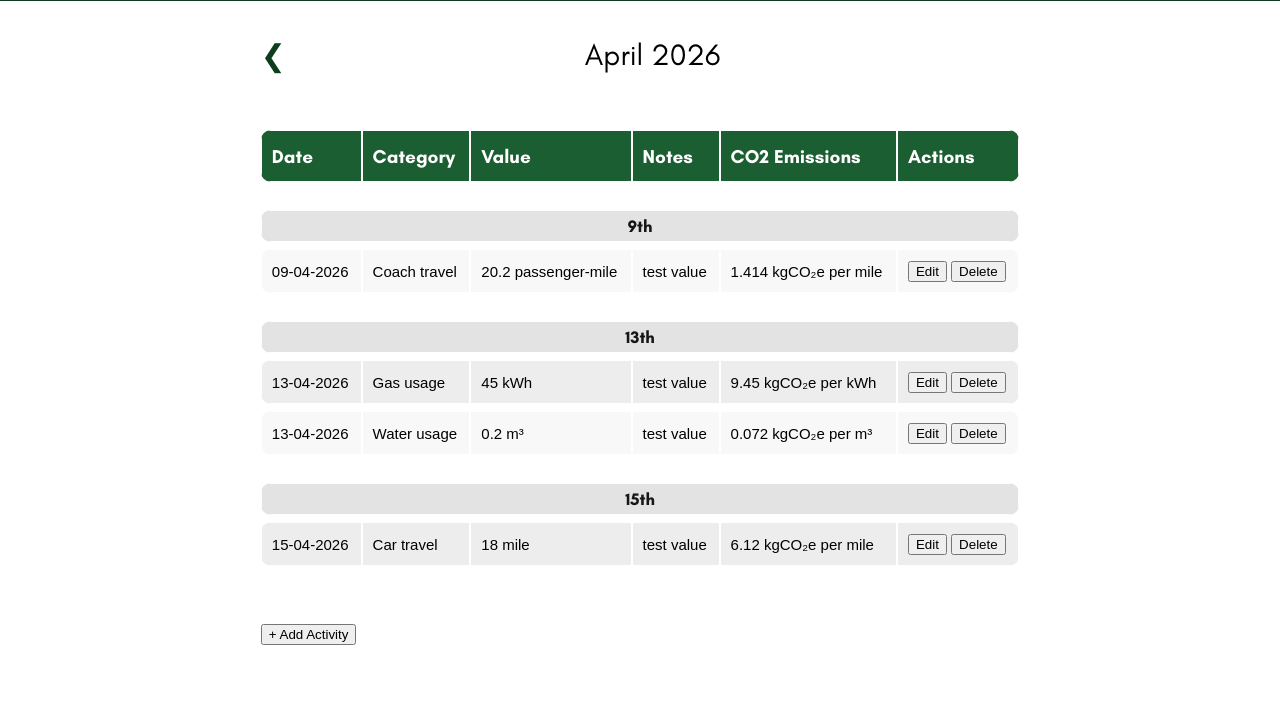
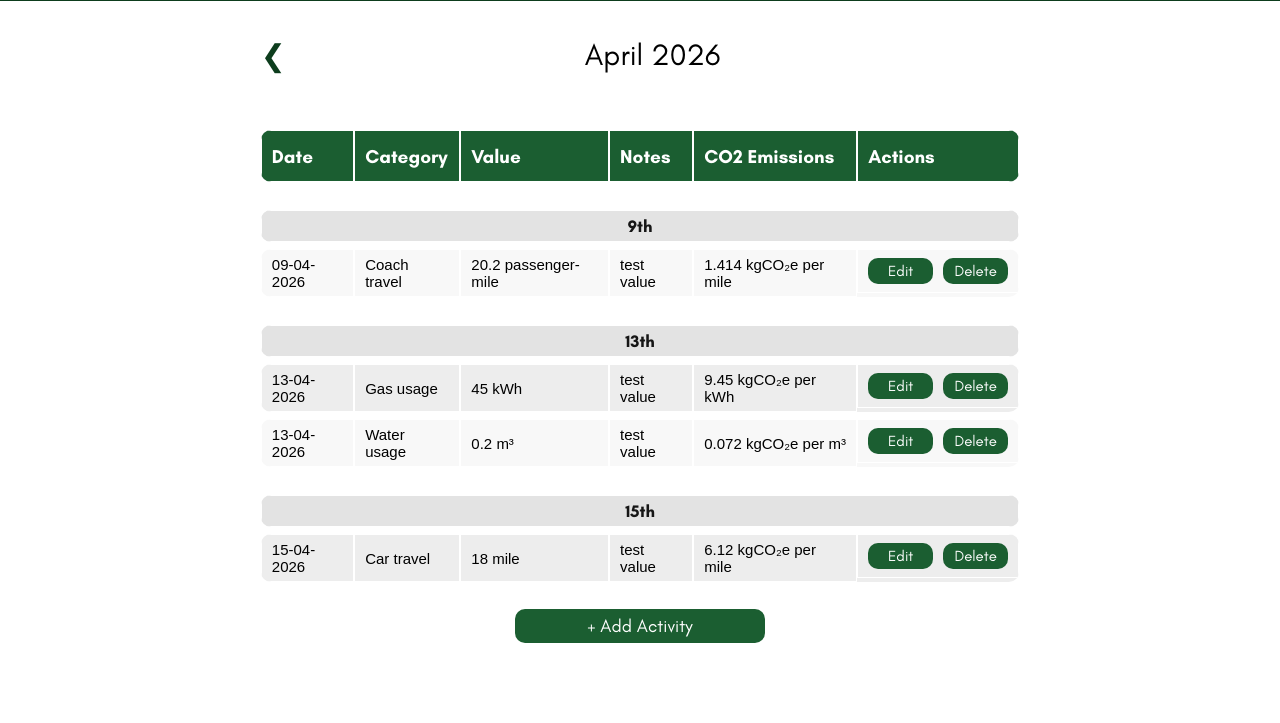
Before and after one commit to DohfoiledAgain/GroupProject_CarbonTracker_Group19, a PHP site: page /activity-log.php in a window 1280 px wide. Shown: the part 235-958 px from the top of the page. Before the commit the page ends 880 px from the top, so only its background shows below. Run offline with PHP 8.4, Linux system fonts and the light colour scheme; the visitor is signed in with stand-in values (Sample User, id 1); data comes from the database, SQL or seed files in the repository; both versions use the stored data as it was after the commit; some libraries are stand-ins or nearby versions.

Commit message:
styled buttons & modals on activity log page
- styled buttons & modals
- i think everything is now done except dashboard page

```diff
--- a/Website/components/functions.php
+++ b/Website/components/functions.php
@@ -365,27 +365,29 @@ function DisplayThisMonthsActivities($selected_month_datetime)
                   <td>{$row['Notes']}</td>
                   <td>{$row['Calculated_Emissions']} {$row['Emission_Unit']}</td>
                   <td class='action-buttons'>
-                      <button onclick='openEditModal({$logId}, \"{$dateForEditInput}\", \"{$escapedValue}\", \"{$escapedNotes}\")'>Edit</button>
-                      <button onclick='confirmDelete({$logId})'>Delete</button>
+                      <button onclick='openEditModal({$logId}, \"{$dateForEditInput}\", \"{$escapedValue}\", \"{$escapedNotes}\")' class='edit-delete-button'>Edit</button>
+                      <button onclick='confirmDelete({$logId})' class='edit-delete-button'>Delete</button>
                   </td>
               </tr>";
     }
     echo "</table>";
 
     // edit activity modal
-    echo "<button onclick='openAddModal()' class='add-activity-btn'>+ Add Activity</button>";
+    echo "<div class='add-activity-btn-container'><button onclick='openAddModal()' class='add-activity-btn'>+ Add Activity</button></div>";
     echo "
-          <div id='editModal' style='display:none;' class='modal'>
-              <div class='modal-content'>
-                  <h3>Edit Activity</h3>
-                  <form method='POST'>
-                      <input type='hidden' name='action' value='edit_activity'>
-                      <input type='hidden' name='log_id' id='edit_log_id'>
-                      <label>Date: <input type='date' name='activity_date' id='edit_date'></label>
-                      <label>Value: <input type='number' step='0.05' value='0' name='value' id='edit_value'></label>
-                      <label>Notes: <input type='text' name='notes' id='edit_notes'></label>
-                      <button type='submit'>Save</button>
-                      <button type='button' onclick='closeModal(\"editModal\")'>Cancel</button>
+          <div id='editModal' style='display:none;' class='activity-modal-overlay'>
+              <div class='modal-content edit-modal'>
+                  <p style='text-align: center; font-family: \"Glacial Indifference Bold\"; font-size: 22px; margin: 0;'>Edit Activity</p>
+                  <form method='POST' style='margin-top: -60px'>
+                      <input type='hidden' name='action' value='edit_activity'><br><br>
+                      <input type='hidden' name='log_id' id='edit_log_id'><br><br>
+                      <label>Date: <input type='date' name='activity_date' id='edit_date' class='date-input'></label><br><br>
+                      <label>Value: <input type='number' step='0.05' value='0' name='value' id='edit_value'></label><br><br>
+                      <label>Notes: <input type='text' name='notes' id='edit_notes'></label><br><br>
+                      <div class='button-group'>
+                          <button type='submit' class='modal-button'>Save</button>
+                          <button type='button' onclick='closeModal(\"editModal\")' class='modal-button'>Cancel</button>
+                      </div>
                   </form>
               </div>
           </div>";
@@ -399,35 +401,34 @@ function DisplayThisMonthsActivities($selected_month_datetime)
     }
 
     echo "
-          <div id='addModal' style='display:none;' class='modal'>
-              <div class='modal-content'>
-                  <h3>Add Activity</h3>
-                  <form method='POST'>
-                      <input type='hidden' name='action' value='add_activity'>
-                      <label>Date: <input type='date' name='activity_date'></label>
-                      <label>Category:
-                          <select name='category_id'>
-                              {$categoryOptions}
-                          </select>
-                      </label>
-                      <label>Value: <input type='number' step='0.05' value='0' name='value' id='edit_value'></label>
-                      <label>Notes: <input type='text' name='notes'></label>
-                      <button type='submit'>Add</button>
-                      <button type='button' onclick='closeModal(\"addModal\")'>Cancel</button>
-                  </form>
-              </div>
-          </div>";
+        <div id='addModal' class='activity-modal-overlay' style='display:none;'>
+            <div class='modal-content add-modal'>
+                <p style='text-align: center; font-family: \"Glacial Indifference Bold\"; font-size: 22px; margin: 0;'>Add Activity</p>
+                <form method='POST'> <input type='hidden' name='action' value='add_activity'><br><br>
+                    <label>Date: <input type='date' class='date-input' name='activity_date'></label><br><br>
+                    <label>Category: <select name='category_id'> {$categoryOptions} </select> </label><br><br>
+                    <label>Value: <input type='number' step='0.05' value='0' name='value' id='edit_value'></label><br><br>
+                    <label>Notes: <input type='text' name='notes'></label><br><br><br>
+                    <div class='button-group'>
+                        <button type='submit' class='modal-button'>Add</button>
+                        <button type='button' onclick='closeModal(\"addModal\")' class='modal-button'>Cancel</button>
+                    </div>
+                </form>
+            </div>
+        </div>";
 
     // delete activity modal
     echo "
-          <div id='deleteModal' style='display:none;' class='modal'>
-              <div class='modal-content'>
+          <div id='deleteModal' style='display:none;' class='activity-modal-overlay'>
+              <div class='modal-content delete-modal'>
                   <p>Are you sure you want to delete this activity?</p>
                   <form method='POST'>
                       <input type='hidden' name='action' value='delete_activity'>
                       <input type='hidden' name='log_id' id='delete_log_id'>
-                      <button type='submit'>Yes, delete</button>
-                      <button type='button' onclick='closeModal(\"deleteModal\")'>Cancel</button>
+                      <div class='button-group'>
+                          <button type='submit' class='modal-button'>Yes, delete</button>
+                          <button type='button' onclick='closeModal(\"deleteModal\")' class='modal-button'>Cancel</button>
+                      </div>
                   </form>
               </div>
           </div>";
--- a/Website/css/navbar.css
+++ b/Website/css/navbar.css
@@ -37,6 +37,7 @@
     right: 0;
     top: 0;
     bottom: 0;
+    z-index: 2000;
 }
 .navbar-items {
     text-decoration: none;
@@ -111,7 +112,7 @@ nav ul li a {
     height: 100%;
     background-color: #08330d;
     padding-top: 60px;
-    z-index: 1001;
+    z-index: 2001;
     overflow-x: hidden;
     transition: 0.5s;
 }
--- a/Website/css/style.css
+++ b/Website/css/style.css
@@ -203,6 +203,119 @@ table tr {
     background-color: #ededed;
 }
 
+.edit-delete-button {
+    border-radius: 10px;
+    padding: 4px 10px;
+    color: white;
+    width: 65px;
+    font-family: 'Glacial Indifference';
+    font-size: 15px;
+    background-color: var(--lighter-theme-colour);
+    border: none;
+    cursor: pointer;
+}
+
+.action-buttons {
+    display: flex;
+    justify-content: center;
+    align-items: center;
+    gap: 10px;
+}
+
+.add-activity-btn {
+    border-radius: 10px;
+    padding: 6px 10px;
+    color: white;
+    font-size: 18px;
+    font-family: 'Glacial Indifference';
+    background-color: var(--lighter-theme-colour);
+    border: none;
+    cursor: pointer;
+    margin: 0 auto;
+    width: 250px;
+}
+
+.add-activity-btn-container {
+    text-align: center;
+    margin-top: -30px;
+    margin-bottom: 80px;
+}
+
+.activity-modal-overlay {
+    position: fixed;
+    z-index: 999;
+    top: 0;
+    left: 0;
+    height: 100%;
+    width: 100%;
+    display: none;
+    align-items: center;
+    justify-content: center;
+    background-color: #000a;
+    color: #fff;
+}
+.activity-modal-overlay .modal-content {
+    width: 30%;
+    display: flex;
+    align-items: center;
+    justify-content: center;
+    flex-direction: column;
+    background-color: var(--darker-theme-colour);
+    padding: 10px;
+    border-radius: 10px;
+}
+
+.add-modal {
+    height: 50%;
+}
+.edit-modal {
+    height: 35%;
+}
+.delete-modal {
+    height: 20%;
+}
+
+.button-group {
+    display: flex;
+    gap: 10px;
+    justify-content: center;
+}
+
+.modal-button {
+    border-radius: 10px;
+    padding: 6px 10px;
+    color: white;
+    width: 100px;
+    font-family: 'Glacial Indifference';
+    font-size: 15px;
+    background-color: var(--lighter-theme-colour);
+    border: none;
+    cursor: pointer;
+}
+
+.modal-content label {
+    font-family: 'Glacial Indifference';
+    font-size: 18px;
+}
+.modal-content input {
+    width: 60%;
+    height: 15px;
+    border-radius: 5px;
+    border: 1px solid #cccccc;
+    padding: 5px;
+    font-size: 13px;
+    margin-bottom: 5px;
+}
+.modal-content .date-input {
+    font-family: 'Sans Serif Collection';
+}
+.modal-content select {
+    font-size: 13px;
+    height: 28px;
+    border-radius: 5px;
+}
+
+
 /* ---- account ---- */
 .account-container {
     float: left;
```
Also changed, not shown: Website/components/data.db.
